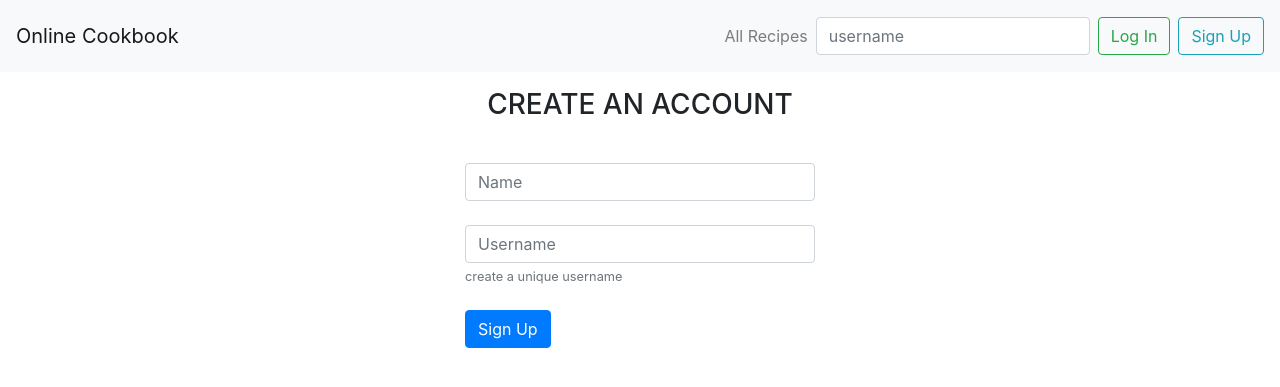
After one commit to Code-Institute-Submissions/p4-online-cookbook, a Flask app: page /signup/ in a window 1280 px wide. The commit adds this page. Shown: the top 387 px of the page. Run offline with Flask 2, Linux system fonts and the light colour scheme; some libraries are stand-ins or nearby versions.

Commit message:
Add signup view and template with working form

```diff
--- a/app.py
+++ b/app.py
@@ -12,7 +12,7 @@ app.config["MONGO_URI"] = os.getenv('MONGO_URI')
 mongo = PyMongo(app)
 
 
-@app.route('/', defaults={'username':None})
+@app.route('/', defaults={'username': None})
 @app.route('/<username>')
 def index(username):
     """
@@ -29,17 +29,39 @@ def login():
     username_input = request.form.get('username')
     if 'login' in request.form:
         if authenticate_user(username_input):
-            flash('You were successfully logged in!')
+            flash('Welcome back %s!' % username_input)
             return redirect(url_for('index', username=username_input))
         else:
-            flash('Sorry - that username is not registered!')
+            flash('Sorry - the username "%s" is not registered!' %
+                  username_input)
             return redirect(url_for('index'))
     else:
         # sign up was selected
         return redirect(url_for('signup', username=username_input))
 
 
-
+@app.route('/signup/', methods=['GET', 'POST'], defaults={'username': None})
+@app.route('/signup/<username>')
+def signup(username):
+    """
+    Render signup page with GET and register a new user with POST request
+    """
+    if request.method == 'GET':
+        return render_template("signup.html", username=username)
+    else:
+        if authenticate_user(request.form['username']):
+            error_msg = "The username '%s' is already taken!" % request.form['username']
+            return render_template("signup.html", username=None, username_error=error_msg)
+        else:
+            new_user = {
+                'name': request.form['name'],
+                'username': request.form['username'],
+                'my_recipes': [],
+                'favourite_recipes': []
+            }
+            mongo.db.users.insert_one(new_user)
+            flash('Welcome %s!' % new_user['username'])
+            return redirect(url_for('index', username=new_user['username']))
 
 
 def get_recipes():
@@ -169,7 +191,8 @@ def favourite_a_recipe(recipe_id):
     """
     Increment a recipe's number of favourites
     """
-    mongo.db.recipes.update_one({'_id': ObjectId(recipe_id)}, {'$inc': {'favourites': 1}})
+    mongo.db.recipes.update_one({'_id': ObjectId(recipe_id)}, {
+                                '$inc': {'favourites': 1}})
 
 
 def unfavourite_a_recipe(recipe_id):
--- a/static/css/style.css
+++ b/static/css/style.css
@@ -1,3 +1,3 @@
-body {
-    /* background-color: lightcoral; */
+.form-group {
+    margin-bottom: 1.5rem;
 }
--- a/templates/base.html
+++ b/templates/base.html
@@ -16,7 +16,7 @@
 <body>
     <header>
         <nav class="navbar navbar-expand-md navbar-light bg-light">
-            <a class="navbar-brand" href="#">Online Cookbook</a>
+            <a class="navbar-brand" href="/">Online Cookbook</a>
             <button class="navbar-toggler" type="button" data-toggle="collapse" data-target="#navbarTogglerDemo02"
                 aria-controls="navbarTogglerDemo02" aria-expanded="false" aria-label="Toggle navigation">
                 <span class="navbar-toggler-icon"></span>
--- /dev/null
+++ b/templates/signup.html
@@ -0,0 +1,31 @@
+{% extends 'base.html' %} {% block content %}
+
+<h3 class="my-3 text-center text-uppercase">Create an account</h3>
+
+<div class="row justify-content-center">
+    <div class="col-12 col-md-8 col-lg-6">
+        {% if username_error %}
+        <div class="alert alert-info mt-3" role="alert">
+            {{username_error}}
+        </div>
+        {% endif%}
+    </div>
+</div>
+
+<div class="row py-4 justify-content-center">
+    <div class="col-10 col-sm-8 col-md-6 col-lg-4">
+        <form action="{{url_for('signup')}}" method="POST">
+            <div class="form-group">
+                <input type="text" class="form-control" id="name" placeholder="Name" name="name" required>
+            </div>
+            <div class="form-group">
+                <input type="text" class="form-control" id="username" placeholder="Username" name="username" {% if
+                    username %}value="{{username}}" {% endif %} required>
+                <small class="form-text text-muted">create a unique username</small>
+            </div>
+            <button type="submit" class="btn btn-primary">Sign Up</button>
+        </form>
+    </div>
+</div>
+
+{% endblock %}
```
